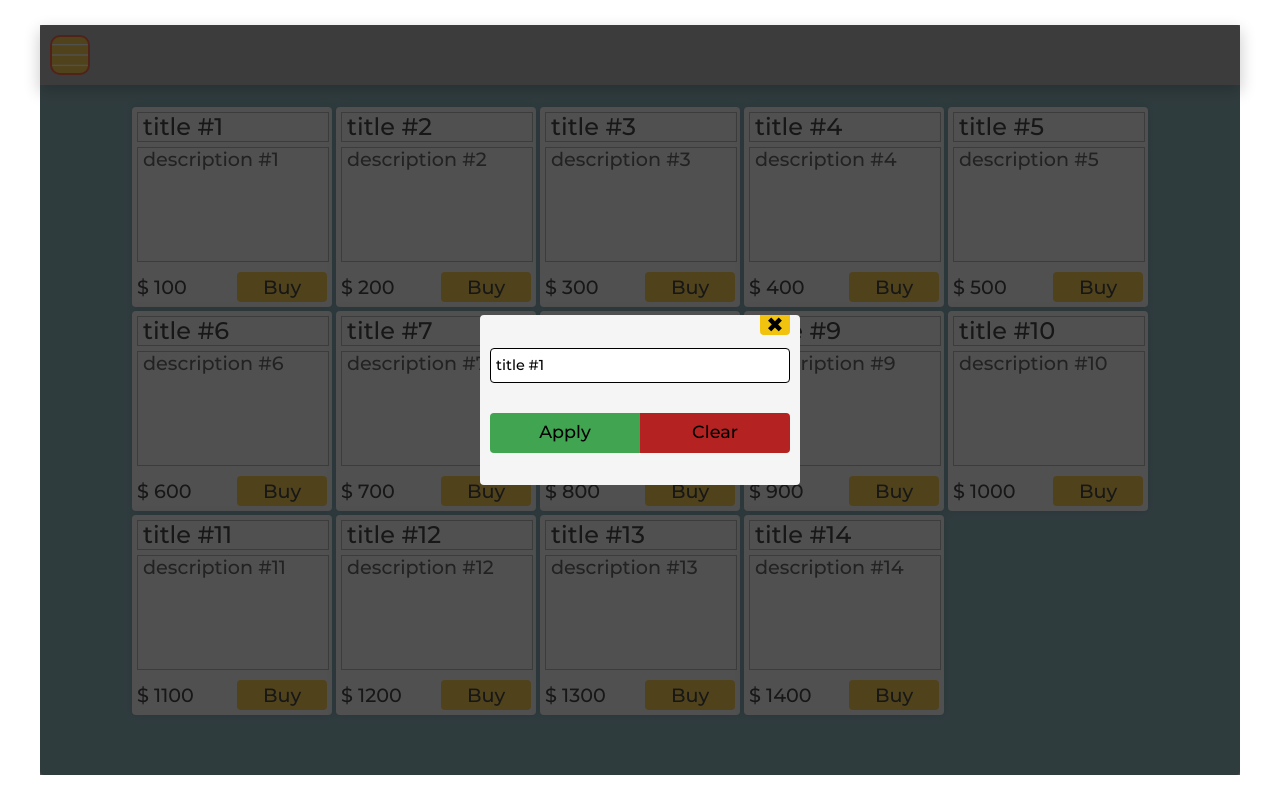
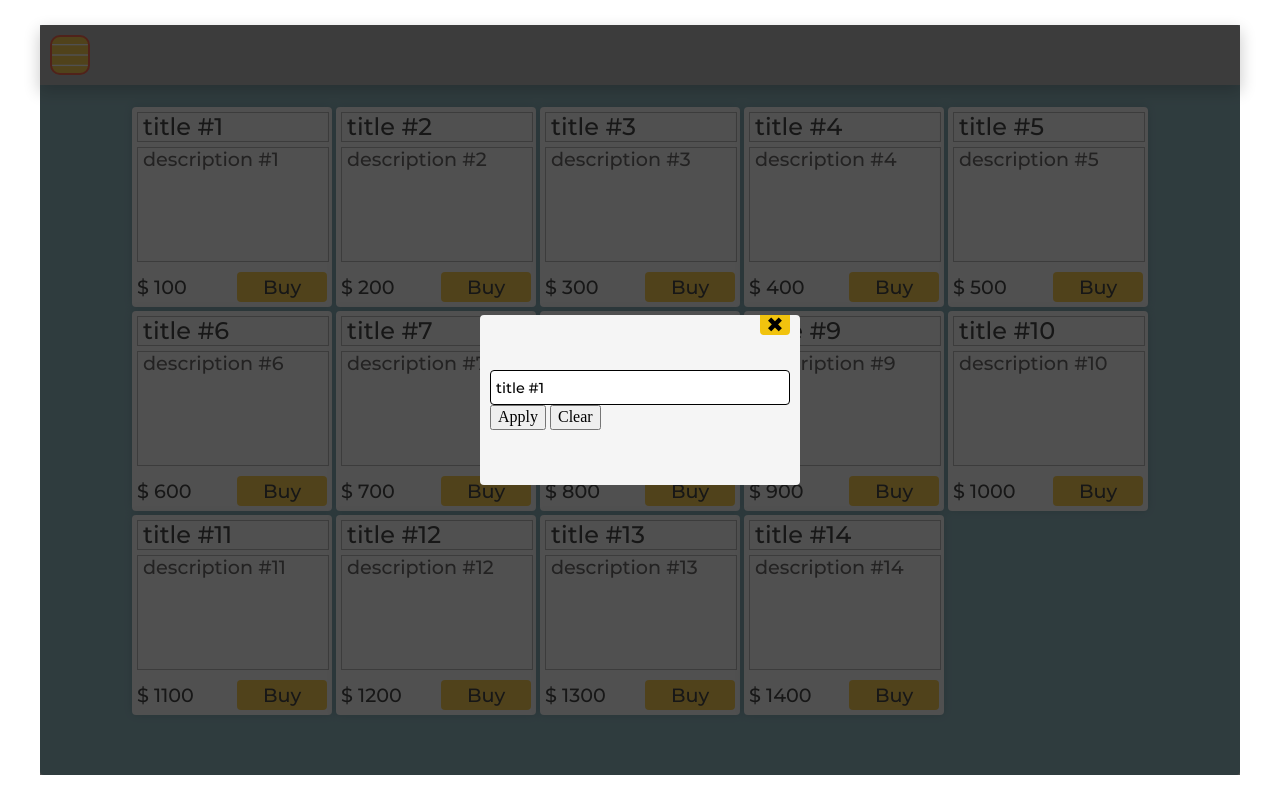
Before and after one commit to leaderdsn/techno-element, a website with bundled scripts: page src/index.html in a window 1280 px wide. Both pictures are taken after a click on the element "title #1". Built offline with nearby package versions, Linux system fonts and the light colour scheme; a web font is replaced by a local one.

Commit message:
changed the property of the buttons, removed unnecessary buttons

```diff
--- a/src/index.html
+++ b/src/index.html
@@ -23,18 +23,18 @@
             <!--MODAL FORM -->
             <div class="modal-form-container js-modal-form-container">
                 <div class="modal-form">
-                    <button class="btn-close js-btn-close"></button>
+                    <button class="btn btn-close js-btn-close"></button>
                     <form class="form-card js-form-card">
                         <input maxlength="15" name="inputForm" class="input-form js-input-form" type="text" placeholder="Enter the title of the card..." />
-                        <div class="btn-container">
-                            <button class="btn-submit" type="submit" value="">Apply</button>
-                            <button type="reset" class="btn-reset">Clear</button>
+                        <div class="container">
+                            <button class="btn btn-succes" type="submit" value="">Apply</button>
+                            <button type="reset" class="btn btn-danger">Clear</button>
                         </div>
                     </form>
                 </div>
             </div>
             <!--BACK-->
-            <div class="btn-back-to-top js-btn-back-to-top"></div>
+            <div class="btn btn-back-to-top js-btn-back-to-top"></div>
         </div>
         <script src="./js/main.js" type="module"></script>
         <!-- <script src="./js/cards.js"></script> -->
--- a/src/sass/modules/_btn-back-to-top.sass
+++ b/src/sass/modules/_btn-back-to-top.sass
@@ -4,18 +4,12 @@
     right: 20px
     z-index: 100
     width: 40px
-    height: 40px
     text-align: center
     line-height: 30px
     background: #f1c30e
     color: #444141
-    cursor: pointer
-    border-radius: 4px
-    align-items: center
-    justify-content: center
     border: 2px solid #444141
     padding: 2px 0 0 0
-    box-sizing: border-box
     transition: 0.5s
     &:hover
         background: #444141
--- a/src/sass/modules/_btn-reset.sass
+++ /dev/null
@@ -1,22 +0,0 @@
-.btn-reset
-    position: relative
-    height: 40px
-    margin: 0
-    width: 100%
-    display: flex
-    font-size: 1.1rem
-    font-family: "MontserratMedium"
-    font-weight: normal
-    align-items: center
-    justify-content: center
-    box-sizing: border-box
-    border-top-left-radius: 0px
-    border-bottom-left-radius: 0px
-    border-top-right-radius: 4px
-    border-bottom-right-radius: 4px
-    background-color: #b42222
-    flex-grow: 1
-    border: none
-    &:hover
-        background-color:#b43c3c
-        color: #ffffff
--- a/src/sass/modules/_btn-submit.sass
+++ /dev/null
@@ -1,24 +0,0 @@
-
-.btn-submit
-    background-color: #41a451
-    position: relative
-    height: 40px
-    margin: 0
-    width: 100%
-    display: block
-    font-size: 1.1rem
-    font-family: "MontserratMedium"
-    font-weight: normal
-    align-items: center
-    justify-content: center
-    box-sizing: border-box
-    border-top-left-radius: 4px
-    border-bottom-left-radius: 4px
-    border-top-right-radius: 0px
-    border-bottom-right-radius: 0px
-    flex-grow: 1
-    border: none
-    text-decoration: none
-    &:hover
-        background-color:  #8ec998
-        color: #ffffff
--- a/src/sass/modules/_btn.sass
+++ b/src/sass/modules/_btn.sass
@@ -0,0 +1,44 @@
+.btn
+    position: relative
+    height: 40px
+    margin: 0
+    width: 100%
+    display: flex
+    font-size: 1.1rem
+    font-weight: normal
+    align-items: center
+    justify-content: center
+    box-sizing: border-box
+    border-radius: 4px 4px 4px 4px
+    flex-grow: 1
+    border: none
+    text-decoration: none
+    cursor: pointer
+
+.btn-default
+    color: aliceblue
+    &:hover
+        color: red
+
+.btn-danger
+    background-color: #b42222
+    &:hover
+        background-color:#b43c3c
+        color: #ffffff
+
+.btn-success
+    background-color: #41a451
+    &:hover
+        background-color:  #8ec998
+        color: #ffffff
+
+.btn-warning
+    background-color: #ffd04a
+    &:hover
+        background-color: #f39b13
+
+.btn-size-lg
+    height: 30px
+
+.btn-size-md
+    height: 40px
--- a/src/sass/modules/_btn-container.sass
+++ b/src/sass/modules/_container.sass
@@ -1,4 +1,4 @@
-.btn-container
+.container
     width: 100%
     display: flex
     flex-direction: row
```
Also changed, not shown: src/sass/modules/_btn-buy.sass (+0 -13 lines), src/sass/modules/_btn-close.sass (+0 -9 lines), src/sass/modules/_btn-toggle.sass (+3 -9 lines).
